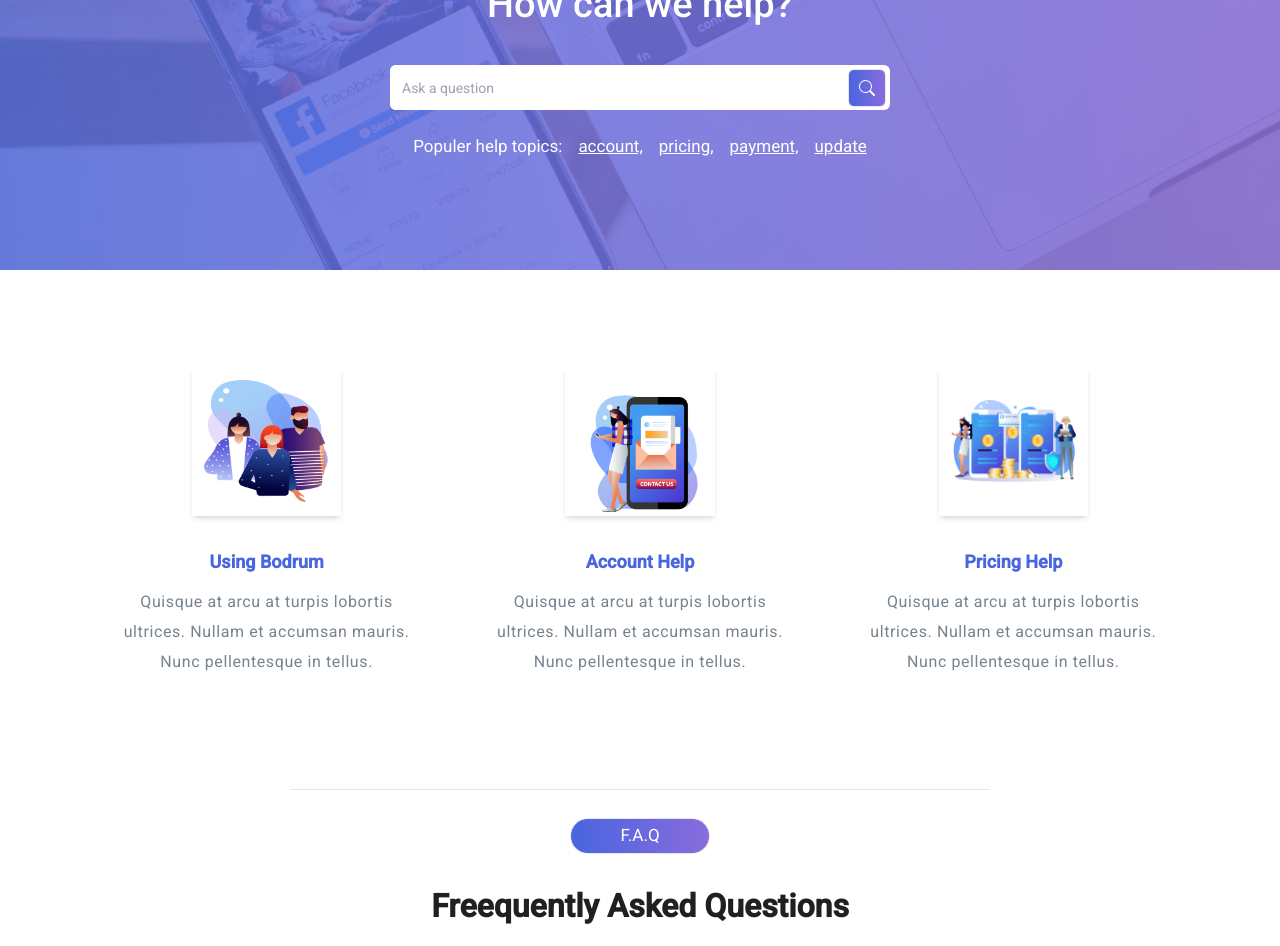
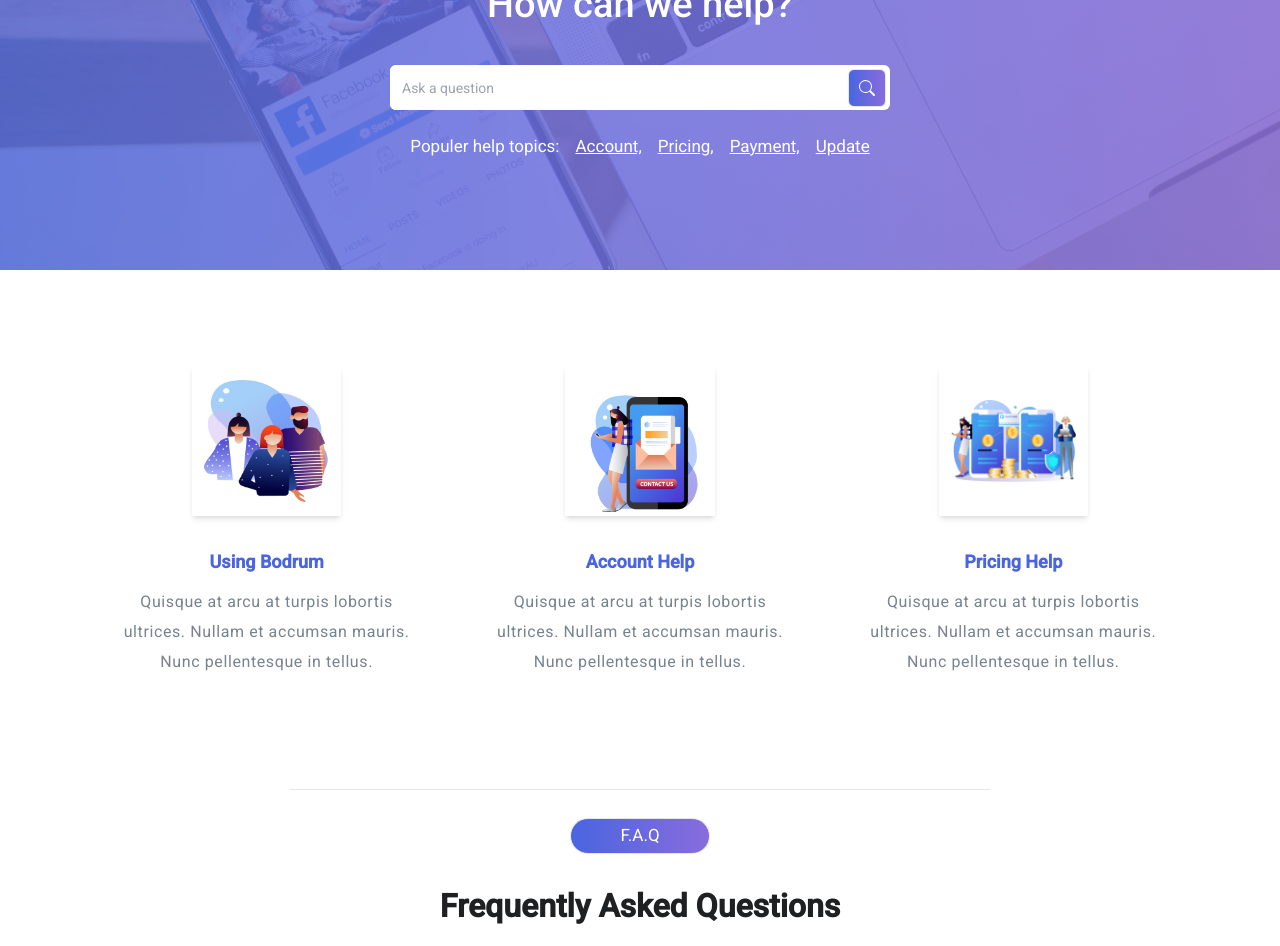
Before and after one commit to MariaAsiif/Bankroll-Web, a React (Create React App) app: page /faq in a window 1280 px wide. Shown: the part 160-1106 px from the top of the page. Built offline with nearby package versions, Linux system fonts and the light colour scheme.

Commit message:
set fonts and weights

```diff
--- a/src/components/FaqComp/Banner.jsx
+++ b/src/components/FaqComp/Banner.jsx
@@ -17,10 +17,10 @@ const Banner = () => {
                         <div className='flex flex-wrap justify-center mt-6'>
                             <h2 className=' text-white px-2 text-[17px]'>Populer help topics:</h2>
                             <ul className='flex items-center'>
-                                <li className='underline text-white px-2 text-[17px]'>account,</li>
-                                <li className='underline text-white px-2 text-[17px]'>pricing,</li>
-                                <li className='underline text-white px-2 text-[17px]'>payment,</li>
-                                <li className='underline text-white px-2 text-[17px]'>update</li>
+                                <li className='underline text-white px-2 text-[17px]'>Account,</li>
+                                <li className='underline text-white px-2 text-[17px]'>Pricing,</li>
+                                <li className='underline text-white px-2 text-[17px]'>Payment,</li>
+                                <li className='underline text-white px-2 text-[17px]'>Update</li>
                             </ul>
                         </div>
                     </div>
--- a/src/components/FaqComp/Faq.jsx
+++ b/src/components/FaqComp/Faq.jsx
@@ -2,24 +2,25 @@ import React, { useState } from 'react'
 
 const Query = () => {
     const [active, setActive] = useState(0)
+    const [activeIndex, setActiveIndex] = useState(0)
     const lists = ["Does the card work for international purchases?", "Do you offer a payment gateway?", "Do you provide virtual cards?"]
     return (
         <>
-            <div className='max-w-[700px] lg:m-auto mx-5 !mt-[7rem] '>
+            <div className='max-w-[700px] lg:m-auto mx-5 !mt-[7rem] mb-[3rem] '>
                 <hr />
                 <div className='flex justify-center mt-7'>
                     <button className='border text-white rounded-full text-[17px] bg-gradient-to-l to-[#4965E0] from-[#896CDD] w-[20%] py-1'>F.A.Q</button>
                 </div>
                 <div className='text-center pt-7'>
-                    <h2 className='text-[#1E2022] lg:text-[32px] md:text-[30px] text-[25px] font-roboto font-semibold'>Freequently Asked Questions</h2>
+                    <h2 className='text-[#1E2022] lg:text-[32px] md:text-[30px] text-[25px] font-roboto font-semibold'>Frequently Asked Questions</h2>
                     <p className='text-[#77838F] font-medium pt-3 font-roboto text-[17px] leading-[27px] max-w-[400px] m-auto'>Fusce placerat pretium mauris, vel sollicitudin elit lacinia vitae. Quisque sit amet nisi erat.</p>
                 </div>
 
                 <div className=' pt-7 px-[4rem]'>
                     <ul className='list-disc flex flex-wrap justify-between text-[20px] font-medium'>
-                        <li className='text-[#4965E0]'>Features</li>
-                        <li>Payment & Charges</li>
-                        <li>Security</li>
+                        <li className={`${activeIndex === 0 && 'text-[#4965E0]'} cursor-pointer`} onClick={() => setActiveIndex(0)}>Features</li>
+                        <li className={`${activeIndex === 1 && 'text-[#4965E0]'} cursor-pointer`} onClick={() => setActiveIndex(1)} >Payment & Charges</li>
+                        <li className={`${activeIndex === 2 && 'text-[#4965E0]'} cursor-pointer`} onClick={() => setActiveIndex(2)} >Security</li>
                     </ul>
                 </div>
                 {
```
